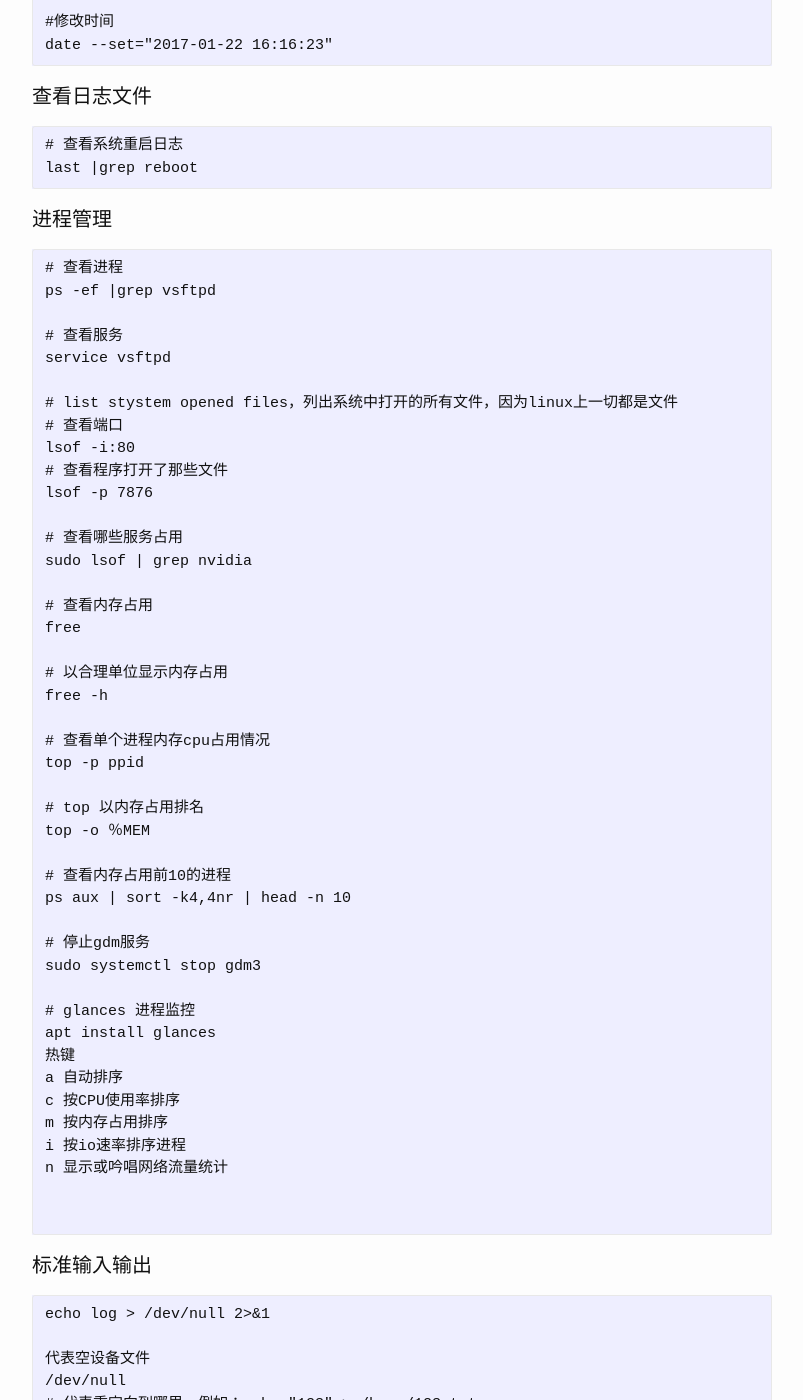
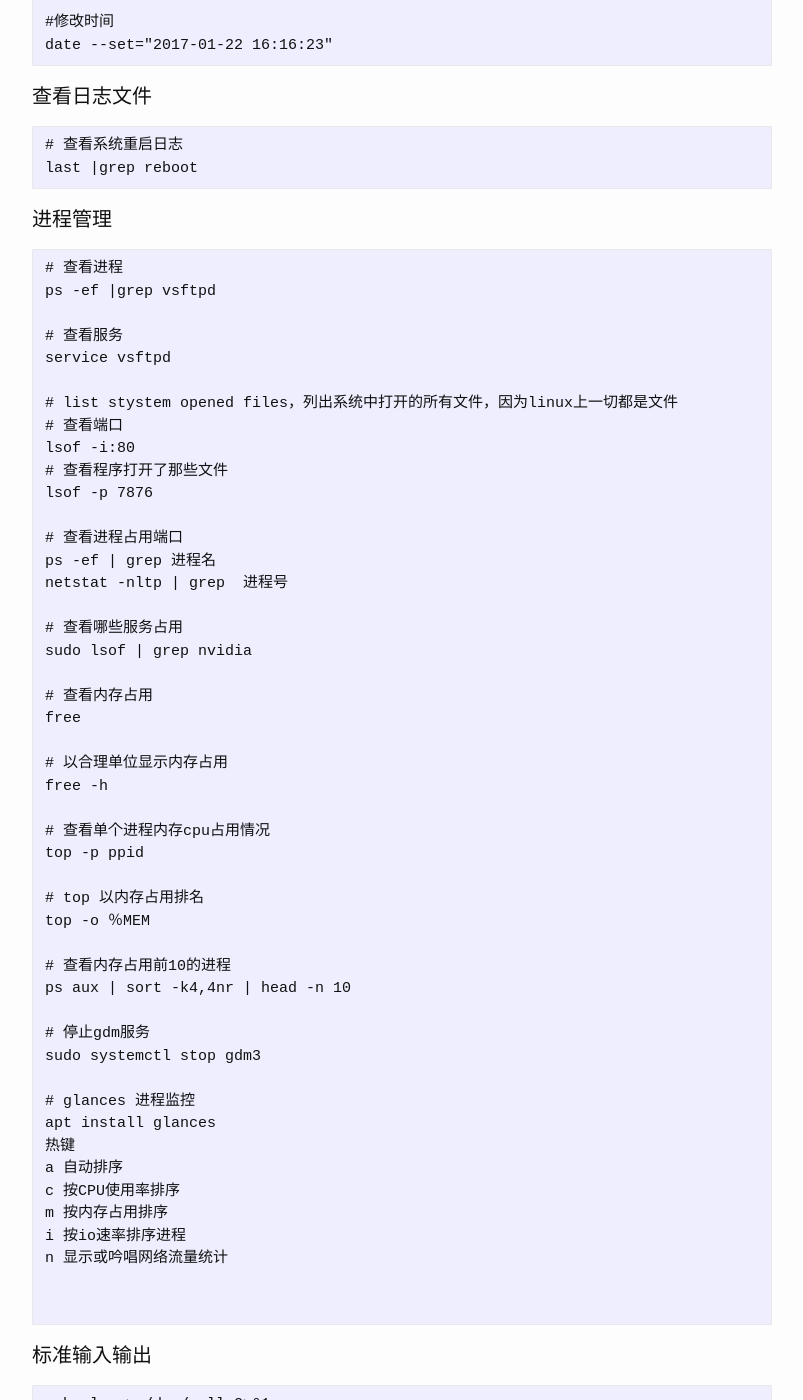
Before and after one commit to josephstalin117/josephstalin117.github.io, a Jekyll site: the page built from _posts/2016-04-04-linux.markdown, in a window 1280 px wide and 1400 px high, scrolled down 2423 px. Shown: the whole window, without its empty margins (238-1041 px from the left). Built offline with Jekyll 4.4.1, drawn with Linux system fonts in a browser that asks for light colours.

Commit message:
add find port of process

```diff
--- a/_posts/2016-04-04-linux.markdown
+++ b/_posts/2016-04-04-linux.markdown
@@ -128,6 +128,10 @@ service vsftpd
 lsof -i:80
 # 查看程序打开了那些文件
 lsof -p 7876
+
+# 查看进程占用端口
+ps -ef | grep 进程名
+netstat -nltp | grep  进程号
 
 # 查看哪些服务占用
 sudo lsof | grep nvidia
```
